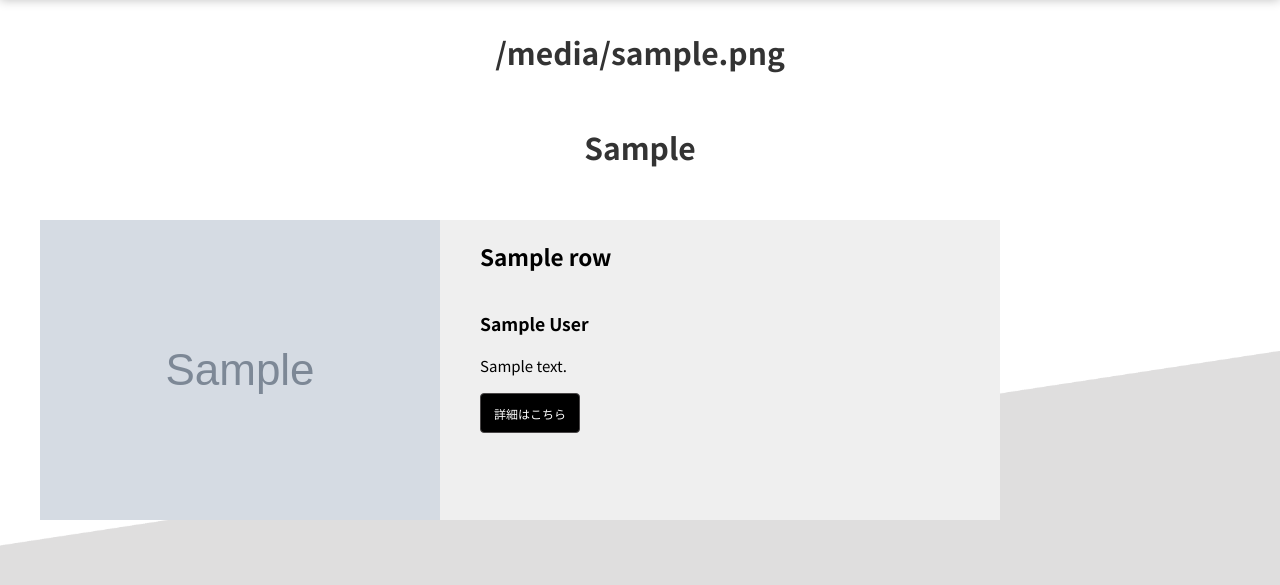
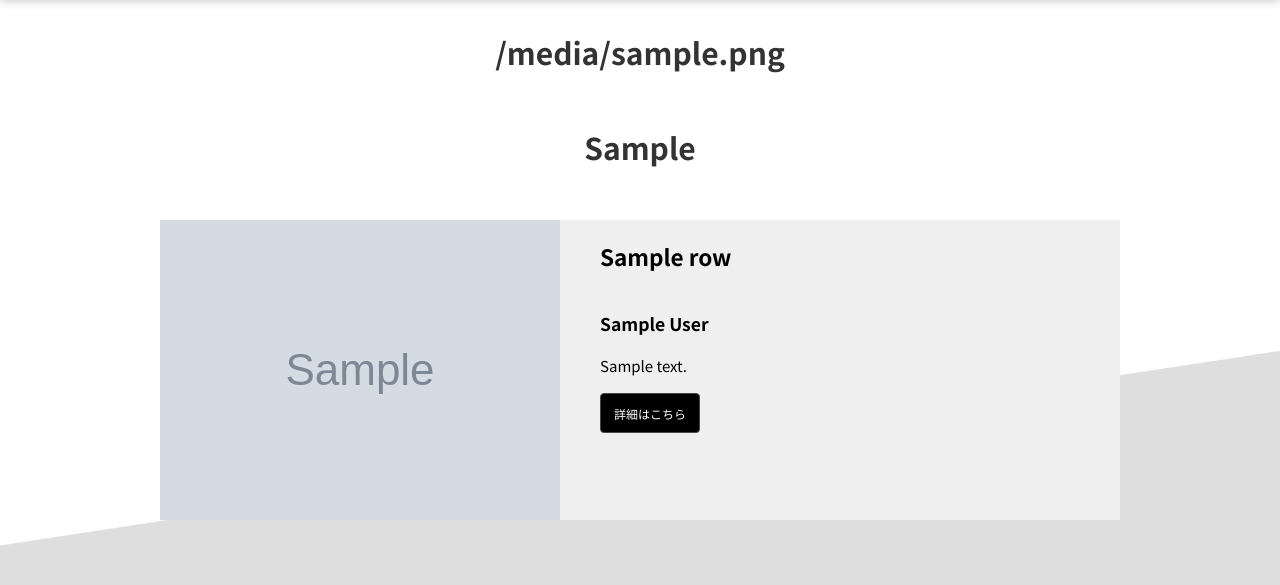
Before and after one commit to ReiSasajima/white-tshirt, a Flask app: template templates/mypage.html in a window 1280 px wide. Shown: the part 100-685 px from the top of the page. Run offline with Flask 2, Linux system fonts and the light colour scheme; the template is opened without the code that fills it: most values are stand-ins (such as "Sample title", 1, 10 or a date in 2020); grey boxes marked "Sample" are stand-in pictures; some libraries are stand-ins or nearby versions.

Commit message:
fix design

```diff
--- a/static/css/style_mypage.css
+++ b/static/css/style_mypage.css
@@ -39,7 +39,8 @@ section
   display: flex;
   background-color: #efefef;
   margin-bottom: 5em;
-  /* margin-left: 160px; */
+  margin-left: auto;
+  margin-right: auto;
   width: 75%;
 }
 .title_button{
--- a/templates/mypage.html
+++ b/templates/mypage.html
@@ -34,9 +34,6 @@
                     <div class="service">
                         <a href='/detail/{{ row["title"] }}' class="detail_button">詳細はこちら</a>
                     </div>
-
-
-                    </figcaption>
                 </figcaption>
             </figure>
             {% endfor %}
```
Also changed, not shown: templates/detail.html (+7 -5 lines).
